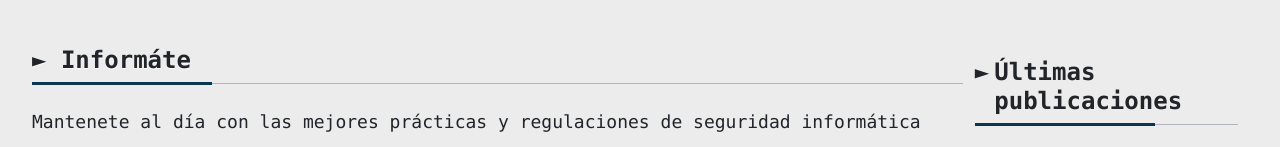
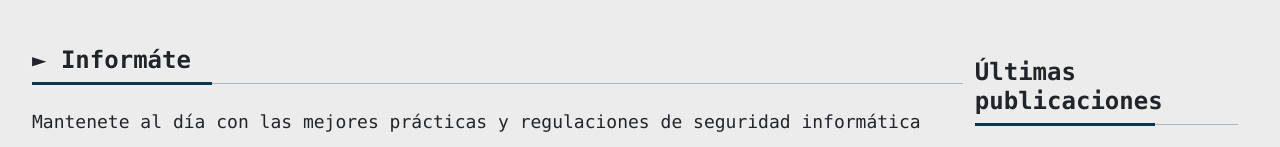
Before and after one commit to hernanr9317/sampleFrontendNextJs, a Next.js app: page / in a window 1280 px wide. Shown: the part 702-849 px from the top of the page. Built offline with nearby package versions, Linux system fonts and the light colour scheme; no server answers.

Commit message:
hidde triangle in ultimas noticias landing

```diff
--- a/pages/styles.scss
+++ b/pages/styles.scss
@@ -49,17 +49,17 @@
                     font-size: 24px;
                 }
 
-                header {
-                    h1 {
-                        display: flex;
+                // header {
+                //     h1 {
+                //         display: flex;
 
-                        &::before {
-                            content: '►';
-                            display: block;
-                            margin-right: 5px;
-                        }
-                    }
-                }
+                //         &::before {
+                //             content: '►';
+                //             display: block;
+                //             margin-right: 5px;
+                //         }
+                //     }
+                // }
 
                 .band {
                     margin-bottom: 10px;
```
